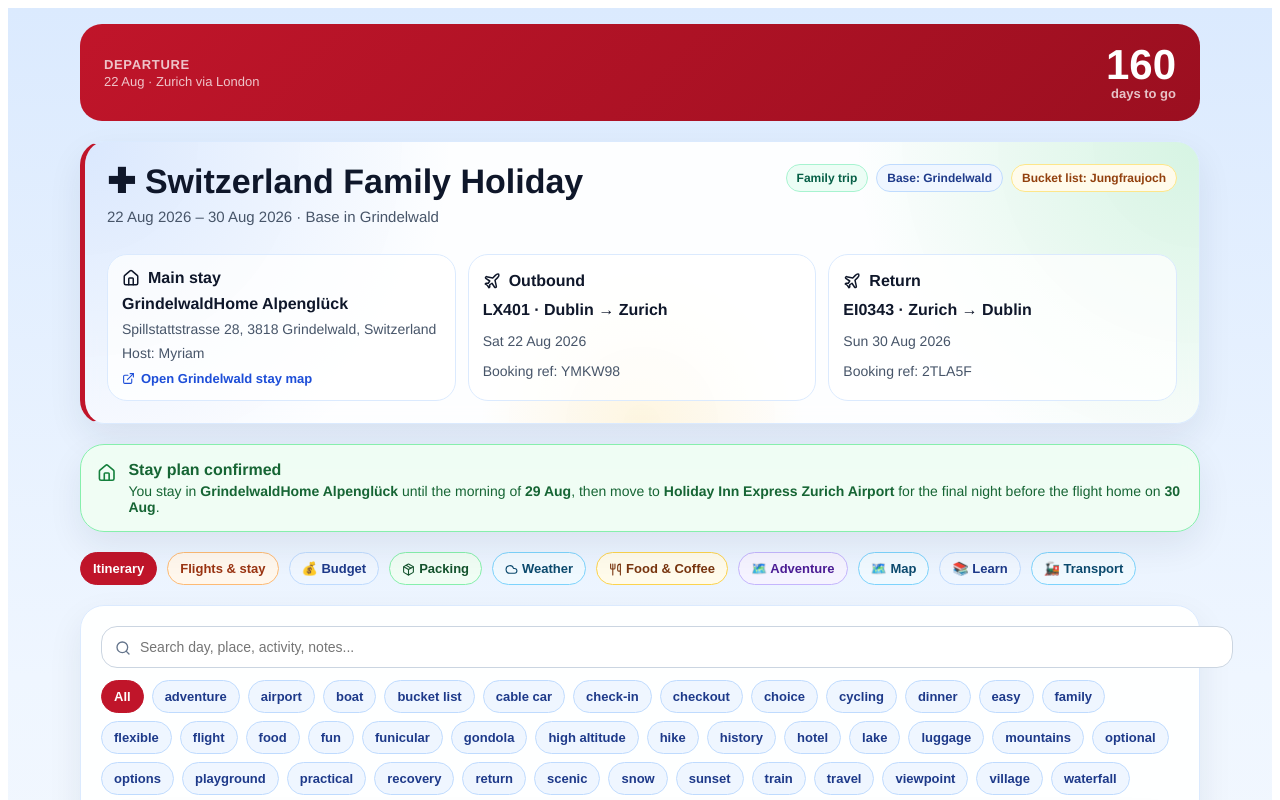
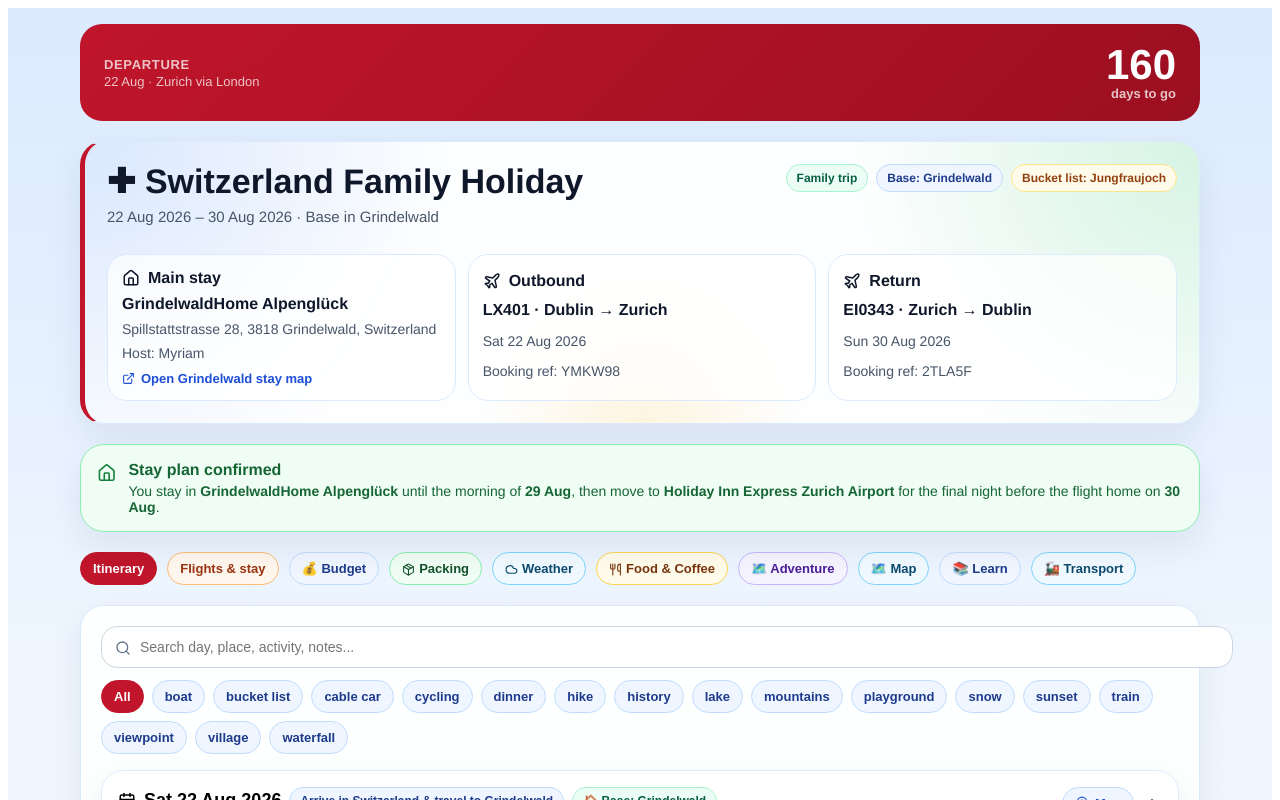
Before and after one commit to andrewhylander/Switzerland_Holiday, a React (Vite) app: page / in a window 1280 px wide. Shown: the top 800 px of the page. Built offline with nearby package versions, Linux system fonts and the light colour scheme.

Commit message:
Update App.jsx

```diff
--- a/src/App.jsx
+++ b/src/App.jsx
@@ -124,7 +124,7 @@ const DEFAULT_ITINERARY = [
     base: "Grindelwald",
     title: "Arrive in Switzerland & travel to Grindelwald",
     location: "Zurich → Interlaken Ost → Grindelwald",
-    tags: ["travel", "scenic", "easy"],
+    tags: ["train"],
     mapLocation: "Zurich Airport, Switzerland",
     image: "https://upload.wikimedia.org/wikipedia/commons/4/4f/5003_-_Grindelwald_-_View_from_Oberer_Moosgaden.JPG",
     items: [
@@ -133,21 +133,21 @@ const DEFAULT_ITINERARY = [
         title: "Arrive in Switzerland",
         location: "Zurich Airport",
         notes: "Land at Zurich Airport at 16:15. Take the train from Zurich Airport (ZRH) to Bern (~1h 10min), then Bern → Interlaken Ost (~50 min). Alternatively direct IC to Interlaken Ost from Zurich HB (~2h). Total journey from airport ~2h 30min.",
-        tags: ["travel", "flight"],
+        tags: [],
       },
       {
         time: "EVE",
         title: "Travel to Grindelwald & check in",
         location: "Interlaken Ost → Grindelwald",
         notes: "From Interlaken Ost, take the BOB train to Grindelwald (~35 min, runs every 30 min). No changes needed. Scenic rack railway through the valley. Arrive Grindelwald Bahnhof.",
-        tags: ["train", "check-in"],
+        tags: ["train"],
       },
       {
         time: "Late Evening",
         title: "Grocery stop / short village walk",
         location: "Grindelwald",
         notes: "Migros Grindelwald (Dorfstrasse, open daily ~8am–8pm, closed Sun evenings) is the nearest supermarket — about 8 min walk from the apartment. Alternatively, Coop is also in the village centre. Stock up on breakfast items, snacks, and drinks for the first few days to save money on the mountains. Short stroll if energy allows, then early night.",
-        tags: ["easy", "family"],
+        tags: [],
       },
     ],
   },
@@ -157,7 +157,7 @@ const DEFAULT_ITINERARY = [
     base: "Grindelwald",
     title: "Grindelwald Recovery Day: Village Walk + First + Pfingstegg",
     location: "Grindelwald",
-    tags: ["village", "recovery", "family", "playground", "adventure", "scenic"],
+    tags: ["village", "playground", "cable car"],
     mapLocation: "Grindelwald, Switzerland",
     image: "https://upload.wikimedia.org/wikipedia/commons/thumb/4/49/Grindelwald_village_and_the_Eiger.jpg/800px-Grindelwald_village_and_the_Eiger.jpg",
     items: [
@@ -166,7 +166,7 @@ const DEFAULT_ITINERARY = [
         title: "Groceries & breakfast",
         location: "Grindelwald village",
         notes: "• Pop into Co-op supermarket (~15 min) — grab essentials for the week\n• Breakfast at Eiger Bean (local favourite with great views)\n• Get oriented in the village, let the kids burn some energy with an easy walk around the streets\n\n💡 Tip: Ask your Airbnb host to pre-stock basics if you prefer (milk, bread, cheese, coffee)",
-        tags: ["practical", "food", "family"],
+        tags: [],
       },
       {
         time: "LATE AM",
@@ -180,21 +180,21 @@ const DEFAULT_ITINERARY = [
         title: "First playground + optional Bachalpsee",
         location: "First",
         notes: "Explore the playground at First and enjoy the views.\n\n🏔️ OPTIONAL: Bachalpsee alpine lake walk (3km return) — beautiful reflections of the mountains in the lake, but might be ambitious after travel. Skip it if kids are tired — you can do it another day.",
-        tags: ["playground", "optional", "scenic"],
+        tags: ["playground"],
       },
       {
         time: "PM",
         title: "Pfingstegg — toboggan, flying fox & playground",
         location: "First → Grindelwald Terminal → Pfingstegg",
         notes: "• Gondola back down to Grindelwald Terminal: ~20 min\n• PostBus or cable car up to Pfingstegg: ~20 min\n\n🛝 Summer toboggan run (perfect for ages 5 & 8 — much more fun-focused than the Trottibike)\n✈️ Flying fox / zip line experience (depending on height/age restrictions)\n🎪 Playground\n\nPerfect way to let the kids have fun and burn energy after travel.",
-        tags: ["cable car", "family", "fun", "playground"],
+        tags: ["cable car", "playground"],
       },
       {
         time: "EVE",
         title: "Dinner in Grindelwald",
         location: "Grindelwald village",
         notes: "Return to Grindelwald and grab dinner at a family-friendly spot:\n• Stallbeizli Heubode — authentic farm restaurant with views (recommended)\n• Eiger Bean — casual with great atmosphere\n• Barry’s — popular with families\n\nEarly night to recover from travel.",
-        tags: ["food", "family", "recovery"],
+        tags: ["dinner"],
       },
     ],
   },
@@ -204,7 +204,7 @@ const DEFAULT_ITINERARY = [
     base: "Grindelwald",
     title: "Männlichen & Cow Playground",
     location: "Männlichen",
-    tags: ["mountains", "viewpoint", "family", "fun", "scenic"],
+    tags: ["mountains", "viewpoint", "cable car", "playground"],
     mapLocation: "Männlichen, Switzerland",
     image: "https://upload.wikimedia.org/wikipedia/commons/7/7d/Jungfrau_panorama_from_Mannlichen_(10955538175).jpg",
     items: [
@@ -220,7 +220,7 @@ const DEFAULT_ITINERARY = [
         title: "Männlichen summit + Cow Playground + Royal Walk",
         location: "Männlichen",
         notes: "Walk up the short but steep path to the summit for the best panoramic views of Eiger, Mönch & Jungfrau.\n\n🐄 Cow Playground — right beside the cable car station. Giant cow slide, wooden bowling lane, huge views — the kids' favourite.\n\nRoyal Walk: easy flat 20-min ridge walk to the iconic crown viewpoint — one of the best panoramas in the Bernese Oberland.\n\nBonus: follow the cow-themed trail downhill for a second playground at the bottom.",
-        tags: ["family", "viewpoint", "hike", "scenic", "playground"],
+        tags: ["viewpoint", "hike", "playground"],
       },
     ],
   },
@@ -230,7 +230,7 @@ const DEFAULT_ITINERARY = [
     base: "Grindelwald",
     title: "Jungfraujoch (Top of Europe)",
     location: "Grindelwald Terminal / Jungfraujoch",
-    tags: ["bucket list", "high altitude", "mountains", "viewpoint"],
+    tags: ["bucket list", "mountains", "viewpoint", "snow"],
     highlight: true,
     mapLocation: "Jungfraujoch, Switzerland",
     image: "https://upload.wikimedia.org/wikipedia/commons/e/ea/Jungfraubahn_-_Top_of_Europe_-_3.454m_Jungfraujoch.JPG",
@@ -254,14 +254,14 @@ const DEFAULT_ITINERARY = [
         title: "Optional Kleine Scheidegg stop",
         location: "Kleine Scheidegg",
         notes: "Optional stop on the return for views.",
-        tags: ["optional", "viewpoint"],
+        tags: ["viewpoint"],
       },
       {
         time: "EVE",
         title: "Return & quiet dinner",
         location: "Grindelwald",
         notes: "Return early for a quiet dinner and recovery evening.",
-        tags: ["recovery", "food"],
+        tags: ["dinner"],
       },
     ],
   },
@@ -271,7 +271,7 @@ const DEFAULT_ITINERARY = [
     base: "Grindelwald",
     title: "Männlichen + Lauterbrunnen Valley",
     location: "Männlichen → Lauterbrunnen",
-    tags: ["mountains", "viewpoint", "waterfall", "cycling", "family", "scenic"],
+    tags: ["mountains", "viewpoint", "waterfall", "cycling"],
     mapLocation: "Männlichen, Switzerland",
     image: "https://upload.wikimedia.org/wikipedia/commons/7/7d/Jungfrau_panorama_from_Mannlichen_(10955538175).jpg",
     items: [
@@ -287,21 +287,21 @@ const DEFAULT_ITINERARY = [
         title: "Männlichen summit + Cow Playground + Royal Walk",
         location: "Männlichen",
         notes: "Walk up the short but steep path to the summit for the best panoramic views of Eiger, Mönch & Jungfrau.\n\n🐄 Cow Playground — right beside the cable car station. Giant cow slide, wooden bowling lane, huge views — the kids' favourite.\n\nRoyal Walk: easy flat 20-min ridge walk to the iconic crown viewpoint — one of the best panoramas in the Bernese Oberland.\n\nBonus: follow the cow-themed trail downhill for a second playground at the bottom.",
-        tags: ["family", "viewpoint", "hike", "scenic", "playground"],
+        tags: ["viewpoint", "hike", "playground"],
       },
       {
         time: "PM",
         title: "Down to Lauterbrunnen + valley bike ride",
         location: "Männlichen → Lauterbrunnen → Stechelberg",
         notes: "Take the gondola down the Lauterbrunnen side of Männlichen to Wengen, then WAB train down to Lauterbrunnen (~25 min total).\n\nHire bikes in Lauterbrunnen village (Imboden Bike, near station). Completely flat 9km cycle to Stechelberg and back with 72 waterfalls in the cliff walls around you.\n\n⚠️ Don't stop at Staubbach Falls and turn around — the most beautiful part of the valley is further in. Walk or cycle all the way to the back for the full experience.\n\nOptional: Trümmelbach Falls (10 glacial waterfalls inside the mountain — completely rain-proof, CHF 14/adult).",
-        tags: ["cycling", "family", "scenic", "waterfall"],
+        tags: ["cycling", "waterfall"],
       },
       {
         time: "EVE",
         title: "Return bikes & head back to Grindelwald",
         location: "Lauterbrunnen → Grindelwald",
         notes: "Return bikes and grab an ice cream at Airtime Café, then:\n• Lauterbrunnen → Zweilütschinen → Grindelwald: BOB train, ~25 min",
-        tags: ["train", "return", "food"],
+        tags: ["train"],
       },
     ],
   },
@@ -311,7 +311,7 @@ const DEFAULT_ITINERARY = [
     base: "Grindelwald",
     title: "Lake Brienz Steamer + Giessbach Falls + Harder Kulm Sunset",
     location: "Interlaken → Lake Brienz → Brienz → Harder Kulm",
-    tags: ["lake", "boat", "waterfall", "sunset", "scenic", "family"],
+    tags: ["lake", "boat", "waterfall", "sunset"],
     mapLocation: "Interlaken, Switzerland",
     image: "https://upload.wikimedia.org/wikipedia/commons/thumb/8/8f/Brienz_and_Lake_Brienz_from_Rothorn.jpg/1280px-Brienz_and_Lake_Brienz_from_Rothorn.jpg",
     items: [
@@ -320,35 +320,35 @@ const DEFAULT_ITINERARY = [
         title: "Train to Interlaken Ost",
         location: "Grindelwald → Interlaken Ost",
         notes: "🚂 Grindelwald → Zweilütschinen → Interlaken Ost: ~35 min, runs every 30 min.\n\n✅ Half Fare Cards valid on all BLS trains and lake steamers — buy tickets at the desk or platform machine.\n\n💡 Grab a coffee and pastry at the station café before boarding the steamer.",
-        tags: ["train", "travel"],
+        tags: ["train"],
       },
       {
         time: "MID AM",
         title: "BLS Lake Steamer across Lake Brienz",
         location: "Interlaken Ost → Brienz (lake steamer)",
         notes: "⛵ Board the BLS paddle steamer at Interlaken Ost pier (~10 min walk from station, or short bus).\n\n🌊 Cruise across stunning turquoise-green Lake Brienz to Brienz (~1 hour). The lake is one of the clearest in Switzerland — glacier meltwater gives it its incredible colour.\n\n✅ Half Fare Cards valid. Check BLS timetable at bls.ch for departure times (roughly every 1–2 hours in summer).\n\nSit on the upper deck for the best views of the surrounding Alps.",
-        tags: ["boat", "lake", "scenic", "family"],
+        tags: ["boat", "lake"],
       },
       {
         time: "MID",
         title: "Giessbach Falls & historic funicular",
         location: "Brienz → Giessbach",
         notes: "🚟 From Brienz pier, take the short boat hop to Giessbach landing stage (or walk 20 min along the shore path).\n\n🚠 Ride the Giessbach funicular — the oldest still-operating hotel funicular in the world (built 1879!). Short but spectacular ride up through the forest.\n\n💦 Giessbach Falls: a series of 14 cascades tumbling 300m down into the lake. Walk the short trail to the best viewpoints — the kids will love standing right next to the falls.\n\n🍽️ Lunch at the Grand Hotel Giessbach terrace (affordable set menu, incredible views over Lake Brienz) — or pack sandwiches for the lakeside.",
-        tags: ["waterfall", "funicular", "history", "family", "scenic"],
+        tags: ["waterfall", "cable car", "history"],
       },
       {
         time: "PM",
         title: "Return to Interlaken",
         location: "Brienz → Interlaken Ost",
         notes: "🚂 Take the train back from Brienz to Interlaken Ost (~20 min) or catch the return steamer if timing works.\n\n☕ Afternoon stop in Interlaken: Balmers or Caffè Bar Schuh on Höheweg (main promenade) for a coffee & cake break. Short walk along the famous Höheweg promenade between the two lakes.",
-        tags: ["train", "travel", "food"],
+        tags: ["train"],
       },
       {
         time: "EVE",
         title: "Harder Kulm — Two Lakes Sunset View",
         location: "Interlaken West → Harder Kulm",
         notes: "🚠 Harder Kulm funicular departs from Interlaken West (10 min walk or short bus from Interlaken Ost). Funicular ride ~8 min.\n\n🌅 Harder Kulm (1,322m) has the most famous view in Interlaken: the Two Lakes Bridge — a suspended walkway over the cliff with Lake Thun to the west and Lake Brienz to the east, the Alps behind, and Grindelwald's mountains ahead. It's spectacular at sunset.\n\n✅ Half Fare Cards valid. Last funicular down is around 9–10pm in August — check Jungfraubahn website.\n\n🚂 Return: Walk to Interlaken Ost and take the direct train back to Grindelwald (~35 min).",
-        tags: ["gondola", "sunset", "viewpoint", "scenic", "family"],
+        tags: ["cable car", "sunset", "viewpoint"],
       },
     ],
   },
@@ -358,7 +358,7 @@ const DEFAULT_ITINERARY = [
     base: "Grindelwald",
     title: "Last Full Day — Your Choice",
     location: "Wengen / Lauterbrunnen Valley",
-    tags: ["village", "flexible", "hike", "scenic", "waterfall", "options"],
+    tags: ["village", "hike", "waterfall", "viewpoint"],
     mapLocation: "Wengen, Switzerland",
     image: "https://upload.wikimedia.org/wikipedia/commons/7/70/Wengen,_3823,_Switzerland_-_panoramio_-_Michal_Gorski.jpg",
     items: [
@@ -367,21 +367,21 @@ const DEFAULT_ITINERARY = [
         title: "Store luggage at Grindelwald station",
         location: "Grindelwald Bahnhof",
         notes: "Last full day — check out tomorrow morning. Drop bags at Grindelwald station before heading out:\n• Staffed left-luggage (Gepäckaufbewahrung) and coin lockers available\n• Drop before 9am, collect on your return this evening",
-        tags: ["luggage", "practical", "travel"],
+        tags: [],
       },
       {
         time: "🔀 CHOOSE YOUR DAY",
         title: "Pick one — or mix & match",
         location: "Wengen / Grindelwald First / Lauterbrunnen",
         notes: "⛰️ WENGEN + KLEINE SCHEIDEGG\n🚂 Grindelwald → Lauterbrunnen → Wengen (~40 min). Explore car-free Wengen village, then walk the Wengernalp trail to Kleine Scheidegg (~5km, ~90 min, mostly flat) with Eiger north face views the whole way. Lunch at Restaurant Kleine Scheidegg. Rack railway back (~35 min).\n⏱️ 6–7 hours\n\n🪞 BACHALPSEE ALPINE LAKE\n🚠 Gondola up to Grindelwald First (~20 min). Hike down to Bachalpsee (~3km, ~1.5 hours) — perfect reflections of Wetterhorn & Schreckhorn. Picnic lunch, photo ops, swim if you want. Gondola back down.\n⏱️ 4–5 hours\n\n💧 TRÜMMELBACH FALLS\n10 glacial waterfalls inside a mountain — completely rain-proof and kids LOVE it. Grindelwald → Lauterbrunnen → PostBus to Stechelberg (~20 min). Walk the galleries with waterfalls roaring past (45–60 min, CHF 14/adult).\n⏱️ 4–5 hours",
-        tags: ["choice", "flexible"],
+        tags: ["hike", "viewpoint", "waterfall"],
       },
       {
         time: "🍽️ EVE",
         title: "Final dinner in Grindelwald",
         location: "Grindelwald",
         notes: "Whichever option you choose, return to Grindelwald by early evening.\n\nFinal dinner suggestions:\n• Stallbeizli Heubode — farm restaurant (your favourite)\n• Eiger Bean — cosy local spot\n• Barry's — family-friendly\n\nEarly night — checkout is 9am tomorrow!",
-        tags: ["dinner", "food"],
+        tags: ["dinner"],
       },
     ],
   },
@@ -391,7 +391,7 @@ const DEFAULT_ITINERARY = [
     base: "Zurich Airport",
     title: "Checkout day: Free morning → afternoon travel to Zurich",
     location: "Grindelwald → Zurich Airport / Rümlang",
-    tags: ["travel", "hotel", "flexible"],
+    tags: ["train"],
     mapLocation: "Holiday Inn Express Zurich Airport, Hofwisenstrasse 30, 8153 Rümlang, Switzerland",
     image: "https://upload.wikimedia.org/wikipedia/commons/8/8f/Zurich_Hauptbahnhof_by_night.JPG",
     items: [
@@ -400,21 +400,21 @@ const DEFAULT_ITINERARY = [
         title: "Checkout & free morning",
         location: "Grindelwald",
         notes: "Check out by 9:00 AM. You have the morning free in Grindelwald/Jungfrau area.\n\n💡 Ideas for the morning:\n• Relax at a café (you've earned it!)\n• Quick easy walk in Grindelwald village\n• Visit something you missed (Glacier Canyon, quick playground)\n• Just rest before travel day\n\n💼 Drop luggage at Grindelwald station left-luggage if you want to explore hands-free",
-        tags: ["checkout", "flexible"],
+        tags: [],
       },
       {
         time: "🚂 PM",
         title: "Travel to Zurich Airport Hotel",
         location: "Grindelwald → Zurich Airport / Rümlang",
         notes: "⏰ Leave Grindelwald around 1:00–2:00 PM\n\n🚂 Route:\n• Grindelwald → Interlaken Ost: ~55 min\n• Interlaken Ost → Bern: ~50 min\n• Bern → Zurich HB: ~1 hour\n• Zurich HB → Zurich Airport: ~10 min\n• Total journey: ~2h 45min\n\n✅ Trains run every 30 min — flexible timing\n✅ Airport station is directly under the terminal — easy luggage transfer\n✅ Arrive at hotel by 5:00–6:00 PM",
-        tags: ["train", "travel", "airport"],
+        tags: ["train"],
       },
       {
         time: "🏨 Check-in",
         title: "Holiday Inn Express Zurich Airport",
         location: "Hofwisenstrasse 30, 8153 Rümlang, ZH, Switzerland",
         notes: "✅ Check-in from 3:00 PM (you'll arrive ~5–6pm)\n🍽️ Hotel restaurant or nearby for dinner\n🛏️ Final night in Switzerland — relax before your flight tomorrow morning\n✅ Check-out by 11:00 AM (but your flight is 11:00 AM, so leave by 9:00 AM)",
-        tags: ["hotel", "airport", "dinner"],
+        tags: ["dinner"],
       },
     ],
   },
@@ -422,25 +422,53 @@ const DEFAULT_ITINERARY = [
     id: "d9",
     date: "Sun 30 Aug 2026",
     base: "Zurich Airport",
-    title: "Return to Dublin",
+    title: "Fly Home — EI0343 Zurich → Dublin 11:00 AM",
     location: "Zurich → Dublin",
-    tags: ["travel"],
+    tags: [],
     mapLocation: "Zurich Airport, Switzerland",
     image: "https://upload.wikimedia.org/wikipedia/commons/8/83/Aerial_View_of_Zurich_Airport_18.02.2009_12-32-36.JPG",
     items: [
       {
-        time: "Morning",
-        title: "Check out and head to airport",
-        location: "Holiday Inn Express Zurich Airport → Zurich Airport",
-        notes: "Check out by 11:00 AM, though you will likely leave earlier for the flight.",
-        tags: ["hotel", "airport", "travel"],
+        time: "6:45 AM",
+        title: "Wake up & hotel breakfast",
+        location: "Holiday Inn Express Zurich Airport",
+        notes: "Early start! Hotel breakfast opens at 6:30 AM — eat before you leave rather than at the airport (cheaper and quicker).\n\n💡 Pack bags the night before and ask the front desk for a 7:30 AM checkout when you check in.",
+        tags: [],
       },
       {
-        time: "Flight",
-        title: "Fly home",
-        location: "Zurich → Dublin",
-        notes: "Depart Zurich at 11:00 and arrive in Dublin at 12:30.",
-        tags: ["flight", "travel"],
+        time: "7:30 AM",
+        title: "Check out & walk to terminal",
+        location: "Holiday Inn Express → ZRH Terminal 1",
+        notes: "Check out by 7:30 AM.\n\n🚶 Walk to Zurich Airport Terminal 1: ~5–10 min on foot — there's a covered walkway directly from the hotel area. No bus or taxi needed.\n\n✅ Zurich Airport is very straightforward — well-signed, clean and efficient.",
+        tags: [],
+      },
+      {
+        time: "7:45 AM",
+        title: "Bag drop — Aer Lingus check-in",
+        location: "ZRH Terminal 1 — Check-in Hall",
+        notes: "Aer Lingus check-in desks are in Terminal 1. Look for the EI desks or Self-Service kiosks.\n\n⏰ Bag drop closes ~45 min before departure (10:15 AM) but aim to be done by 8:15 AM.\n\n📲 Check in online the night before to save time — just need bag drop.",
+        tags: [],
+      },
+      {
+        time: "8:15 AM",
+        title: "Security & passport control",
+        location: "ZRH Terminal 1",
+        notes: "Allow 30–45 min for security + Swiss passport control (leaving Schengen area).\n\n⚠️ Schengen exit — have all passports ready. Kids need their own passports.\n\n💡 Use the Family lane if available — usually shorter with children.",
+        tags: [],
+      },
+      {
+        time: "9:00 AM",
+        title: "Airside — gate area",
+        location: "ZRH Terminal 1 — Airside",
+        notes: "You're through! Plenty of time before boarding.\n\n☕ Grab a coffee and final Swiss treat at one of the airside cafés.\n🛍️ Duty-free chocolate for home — Lindt and Toblerone are cheapest here vs in the city.\n\n🚂 Gate for Aer Lingus flights is usually in Pier A or B — follow the signs.",
+        tags: [],
+      },
+      {
+        time: "10:30 AM",
+        title: "Board EI0343",
+        location: "ZRH → DUB",
+        notes: "Boarding typically opens 40–45 min before departure.\n\n✈️ EI0343 · Zurich → Dublin\n🛫 Depart: 11:00 AM\n🛬 Arrive: 12:30 PM (Irish time — no time zone change from Switzerland in August)\n\nRef: 2TLA5F",
+        tags: [],
       },
     ],
   },
```
